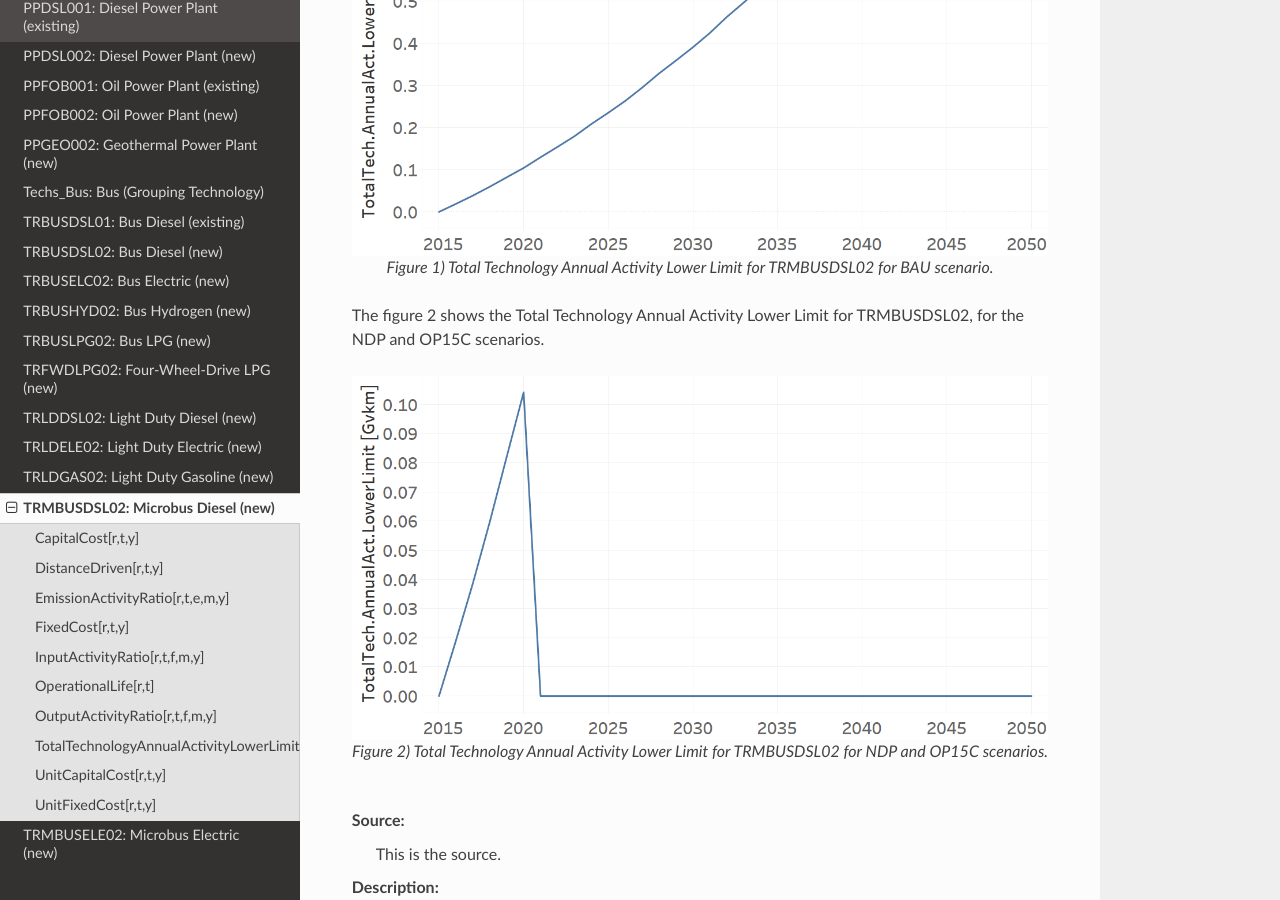
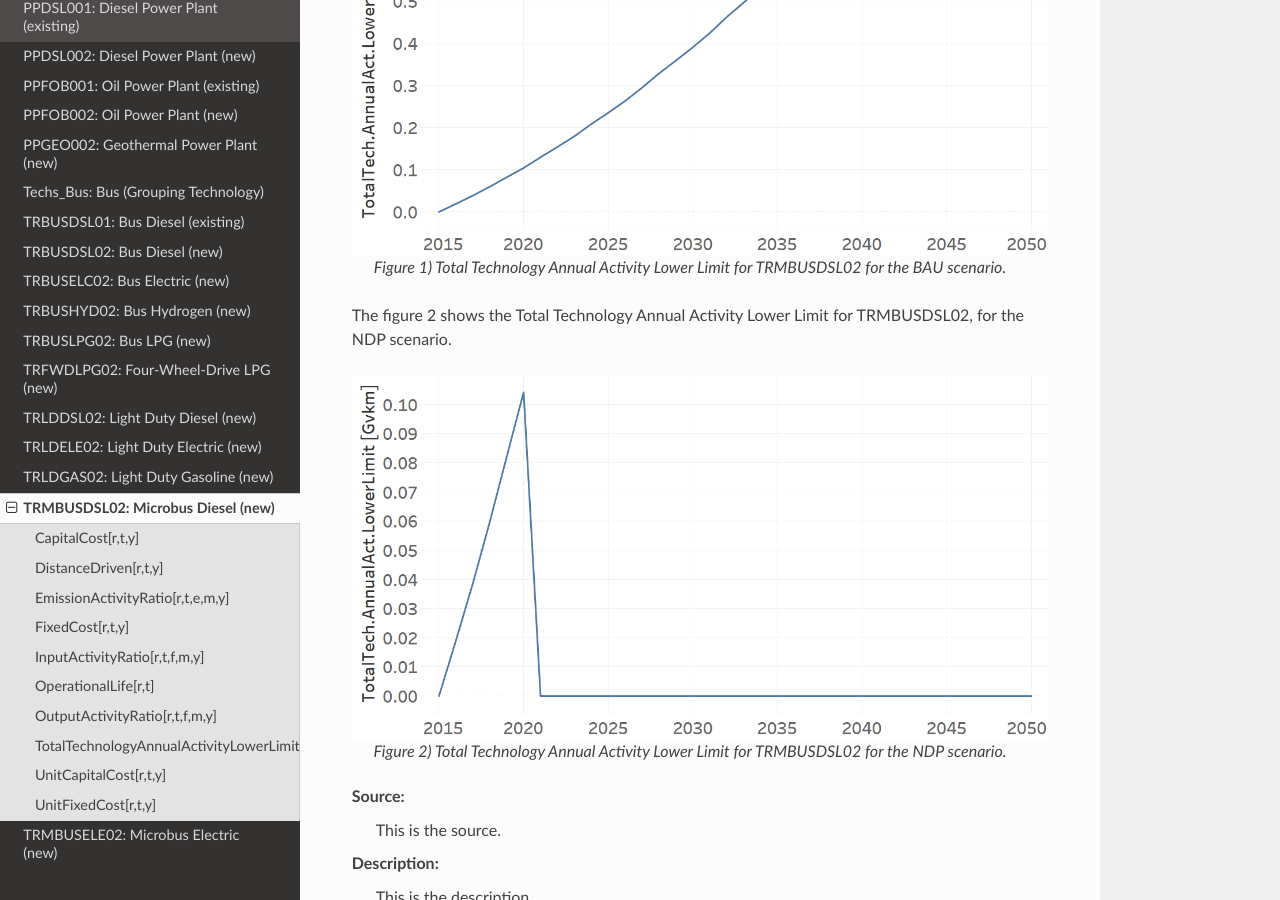
Before and after one commit to EPERLab/OSeMOSYS-CR, a Sphinx documentation site: the page built from docs/fichas/51_TRMBUSDSL02.rst, in a window 1280 px wide and 900 px high, scrolled down 3933 px. Built offline with Sphinx 7.4.7 and the Read the Docs theme 2.0.0, drawn with Linux system fonts in a browser that asks for light colours; formulas are drawn with MathJax 3; some of the changed text lies outside the part shown.

Commit message:
Update 51_TRMBUSDSL02.rst

```diff
--- a/docs/fichas/51_TRMBUSDSL02.rst
+++ b/docs/fichas/51_TRMBUSDSL02.rst
@@ -38,7 +38,7 @@
 | (BAU)                                           |       |              |              |              |              |
 +-------------------------------------------------+-------+--------------+--------------+--------------+--------------+
 | TotalTechnologyAnnualActivityLowerLimit[r,t,y]  | Gvkm  | 0.1041       | 0            | 0            | 0            |
-| (NDP and OP15C)                                 |       |              |              |              |              |
+| (NDP)                                           |       |              |              |              |              |
 +-------------------------------------------------+-------+--------------+--------------+--------------+--------------+
 | UnitCapitalCost[r,t,y]                          |   $   | 72315.512    | 72315.512    | 72315.512    | 72315.512    |
 +-------------------------------------------------+-------+--------------+--------------+--------------+--------------+
@@ -146,15 +146,15 @@
    :align:   center
    :width:   700 px
 
-   *Figure 1) Total Technology Annual Activity Lower Limit for TRMBUSDSL02 for BAU scenario.*
+   *Figure 1) Total Technology Annual Activity Lower Limit for TRMBUSDSL02 for the BAU scenario.*
 
-The figure 2 shows the Total Technology Annual Activity Lower Limit for TRMBUSDSL02, for the NDP and OP15C scenarios.
+The figure 2 shows the Total Technology Annual Activity Lower Limit for TRMBUSDSL02, for the NDP scenario.
 
 .. figure:: img/TRMBUSDSL02_TotalTechnologyAnnualActivityLowerLimit_NDP_OP.png
    :align:   center
    :width:   700 px
 
-   *Figure 2) Total Technology Annual Activity Lower Limit for TRMBUSDSL02 for NDP and OP15C scenarios.*
+   *Figure 2) Total Technology Annual Activity Lower Limit for TRMBUSDSL02 for the NDP scenario.*
 
 Source:
    This is the source.
```
